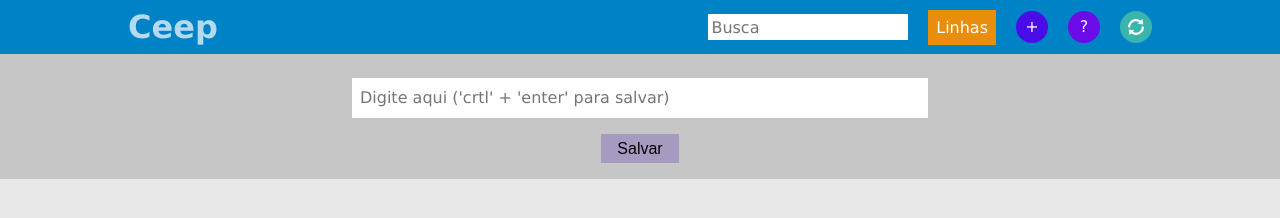
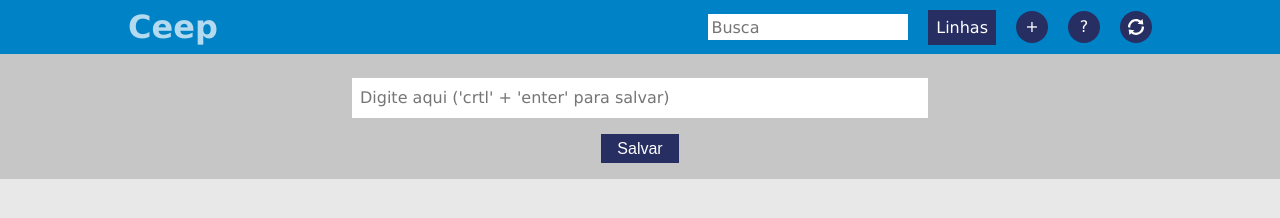
Before and after one commit to ftadashi/projeto-wd47, a website: page src/index.html in a window 1280 px wide. Drawn offline with nearby package versions, Linux system fonts and the light colour scheme; no server answers.

Commit message:
Changed elements color.

```diff
--- a/src/css/botaoAdicionar.css
+++ b/src/css/botaoAdicionar.css
@@ -4,5 +4,5 @@
 	width: 2em;
 	height: 2em;
 	color: white;
-	background-color: #490CE8;
+	background-color: #272E61;
 }
--- a/src/css/botaoSync.css
+++ b/src/css/botaoSync.css
@@ -17,7 +17,7 @@
 }
 
 .botaoSync--deuRuim {
-	background: #ED7F6C;
+	background: #FA5619;
 }
 
 .botaoSync--esperando {
@@ -25,5 +25,5 @@
 }
 
 .botaoSync--sincronizado {
-	background: #39B5AC;
+	background: #272E61;
 }
--- a/src/css/formNovoCartao.css
+++ b/src/css/formNovoCartao.css
@@ -35,7 +35,8 @@
 	display: block;
 	margin: 1em auto 0;
 	padding: .35em 1em;
-	background: rgba(70,20,170,.25);
+	color: rgba(255,255,255,1);
+	background-color: #272E61;
 }
 
 .formNovoCartao-msg {
--- a/src/css/opcoesDaPagina.css
+++ b/src/css/opcoesDaPagina.css
@@ -30,11 +30,11 @@
 	line-height: 0;
 	border-radius: 50%;
 	color: white;
-	background-color: #6B0CE8;
+	background-color: #272E61;
 }
 
 .opcoesDaPagina-botao#btnMudaLayout {
-	background-color: #E88E0C;
+	background-color: #272E61;
 }
 
 
```
